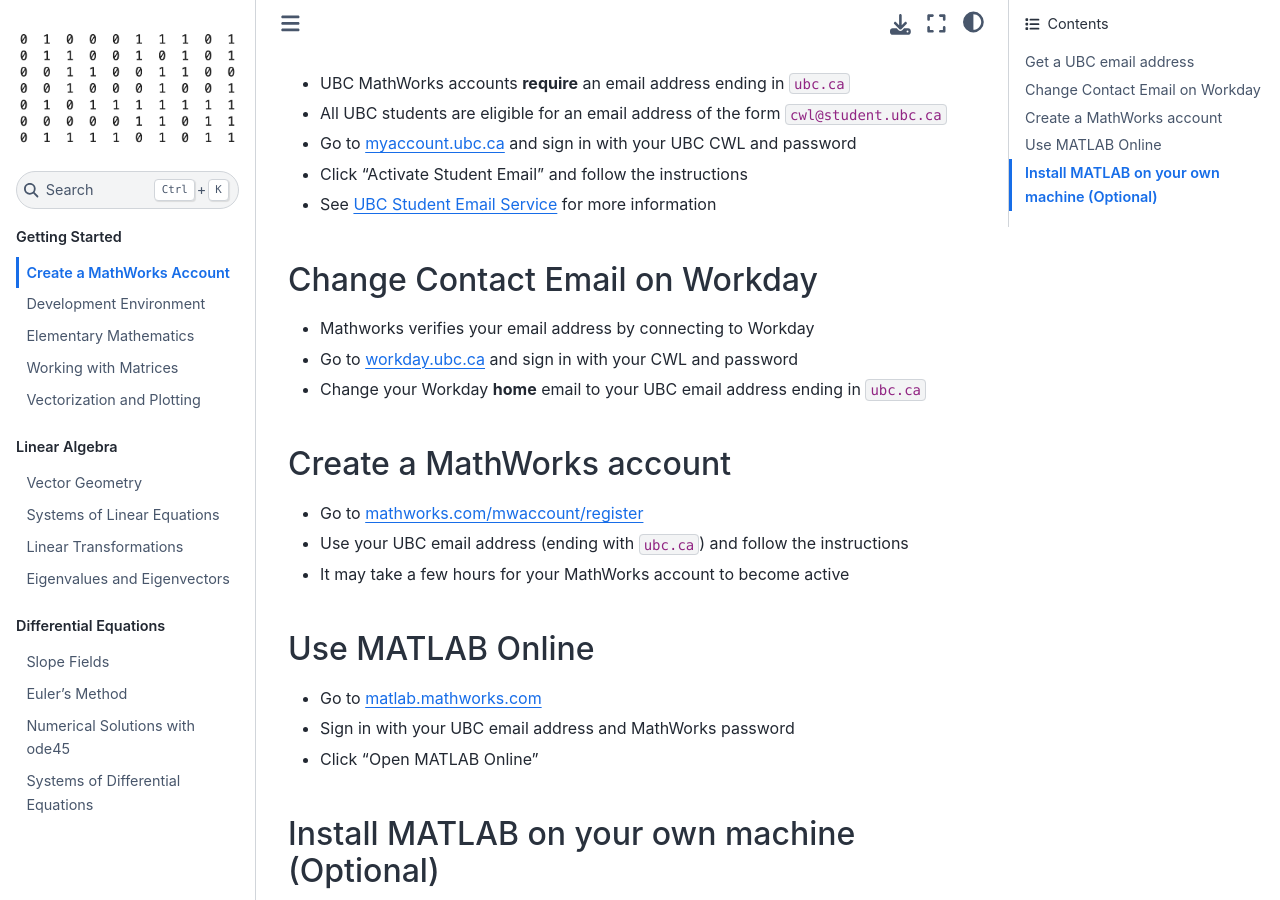
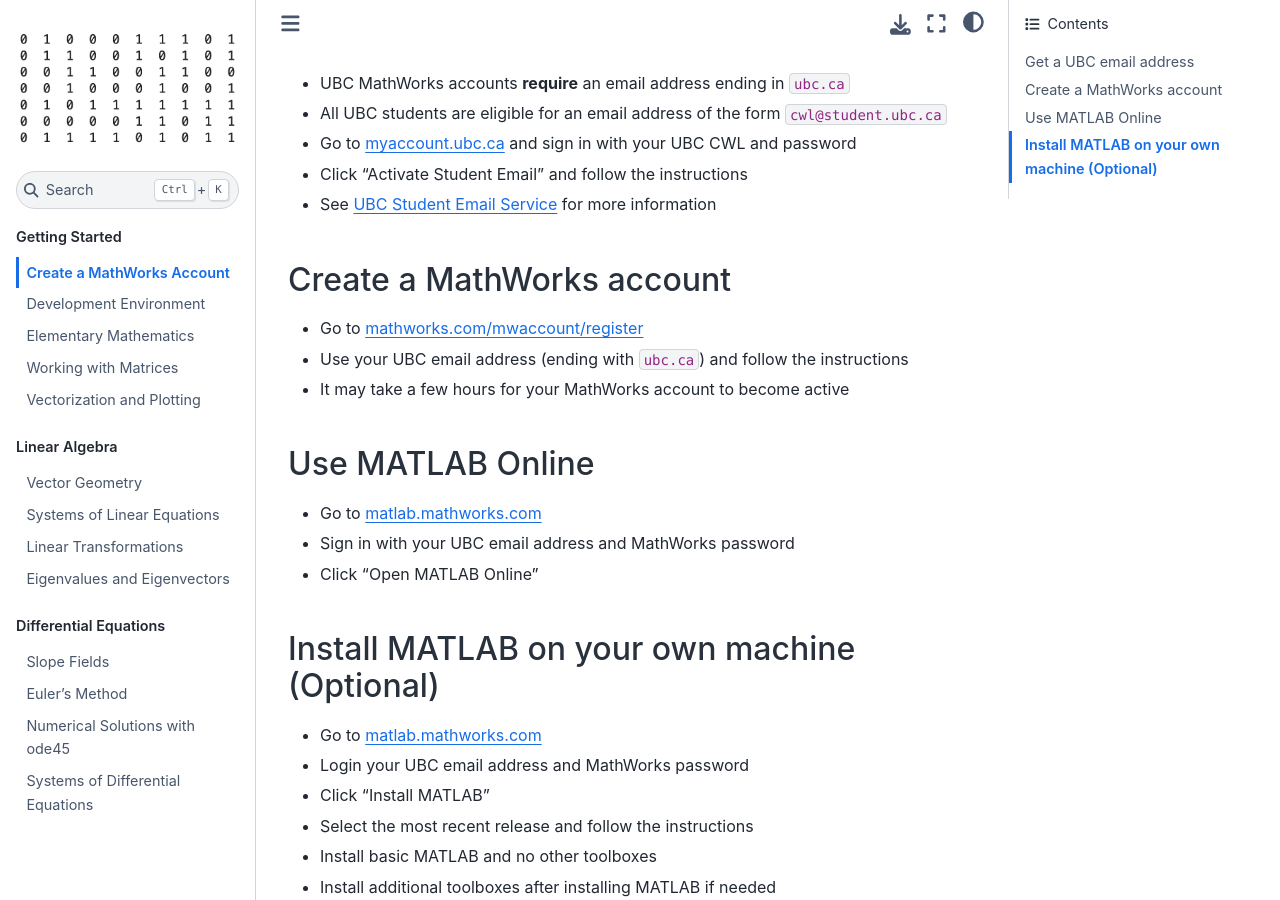
Before and after one commit to UBCMath/matlab, a Jupyter Book: the page built from getting-started/mathworks.md, in a window 1280 px wide and 900 px high, scrolled down 378 px. Built offline with Jupyter Book 1.0.4 settings and Sphinx 7.4.7 and the Sphinx Book theme 1.1.4, drawn with Linux system fonts in a browser that asks for light colours.

Commit message:
Update Mathworks account instructions

```diff
--- a/getting-started/mathworks.md
+++ b/getting-started/mathworks.md
@@ -13,12 +13,6 @@
 * Go to [myaccount.ubc.ca](https://www.myaccount.ubc.ca) and sign in with your UBC CWL and password
 * Click "Activate Student Email" and follow the instructions
 * See [UBC Student Email Service](https://it.ubc.ca/services/email-voice-internet/ubc-student-email-service) for more information
-
-## Change Contact Email on Workday
-
-* Mathworks verifies your email address by connecting to Workday
-* Go to [workday.ubc.ca](https://myworkday.ubc.ca/) and sign in with your CWL and password
-* Change your Workday **home** email to your UBC email address ending in `ubc.ca`
 
 ## Create a MathWorks account
 
```
